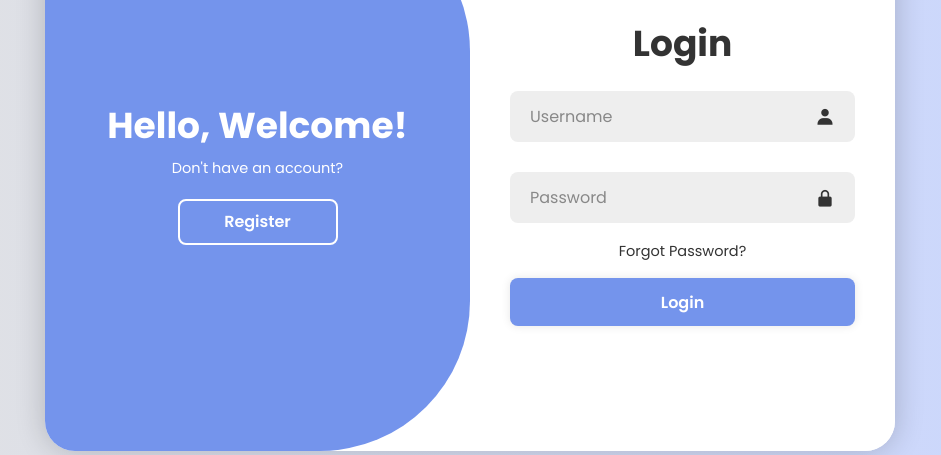
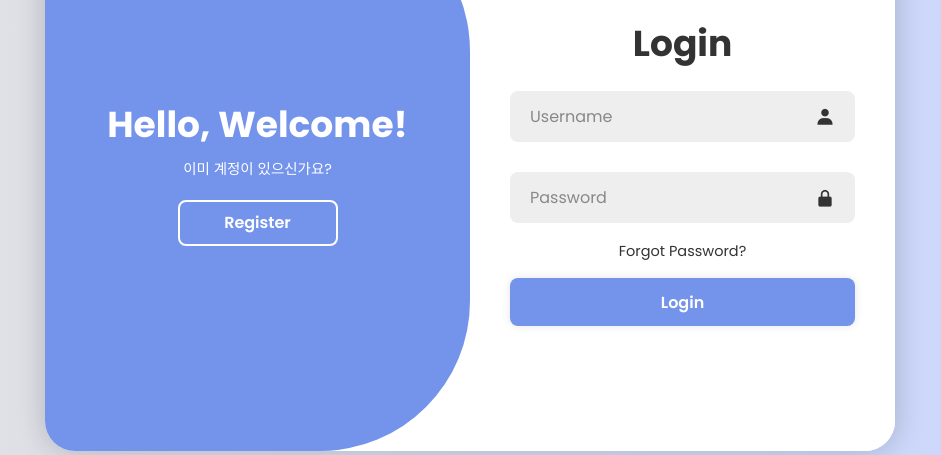
Before and after one commit to gamercross/databasework, a Flask app: page / in a window 1280 px wide. Shown: the part 224-679 px from the top of the page, without its empty margins (170-1111 px from the left). Run offline with Flask 3, Linux system fonts and the light colour scheme.

Commit message:
화면 수정

```diff
--- a/rental/templates/index.html
+++ b/rental/templates/index.html
@@ -31,7 +31,7 @@
 
             <div class="form-box register">
                 <form action="#">
-                    <h1>Registration</h1>
+                    <h1>Welcome</h1>
                     <div class="input-box">
                         <input type="text" placeholder="Username" required>
                         <i class='bx bxs-user'></i>
@@ -44,20 +44,20 @@
                         <input type="password" placeholder="Password" required>
                         <i class='bx bxs-lock-alt' ></i>
                     </div>
-                    <button type="submit" class="btn">Register</button>
+                    <button type="submit" class="btn">회원가입</button>
                 </form>
             </div>
 
             <div class="toggle-box">
                 <div class="toggle-panel toggle-left">
                     <h1>Hello, Welcome!</h1>
-                    <p>Don't have an account?</p>
+                    <p>이미 계정이 있으신가요?</p>
                     <button class="btn register-btn">Register</button>
                 </div>
 
                 <div class="toggle-panel toggle-right">
                     <h1>Welcome Back!</h1>
-                    <p>Already have an account?</p>
+                    <p>계정이 있으신가요?</p>
                     <button class="btn login-btn">Login</button>
                 </div>
             </div>
```
